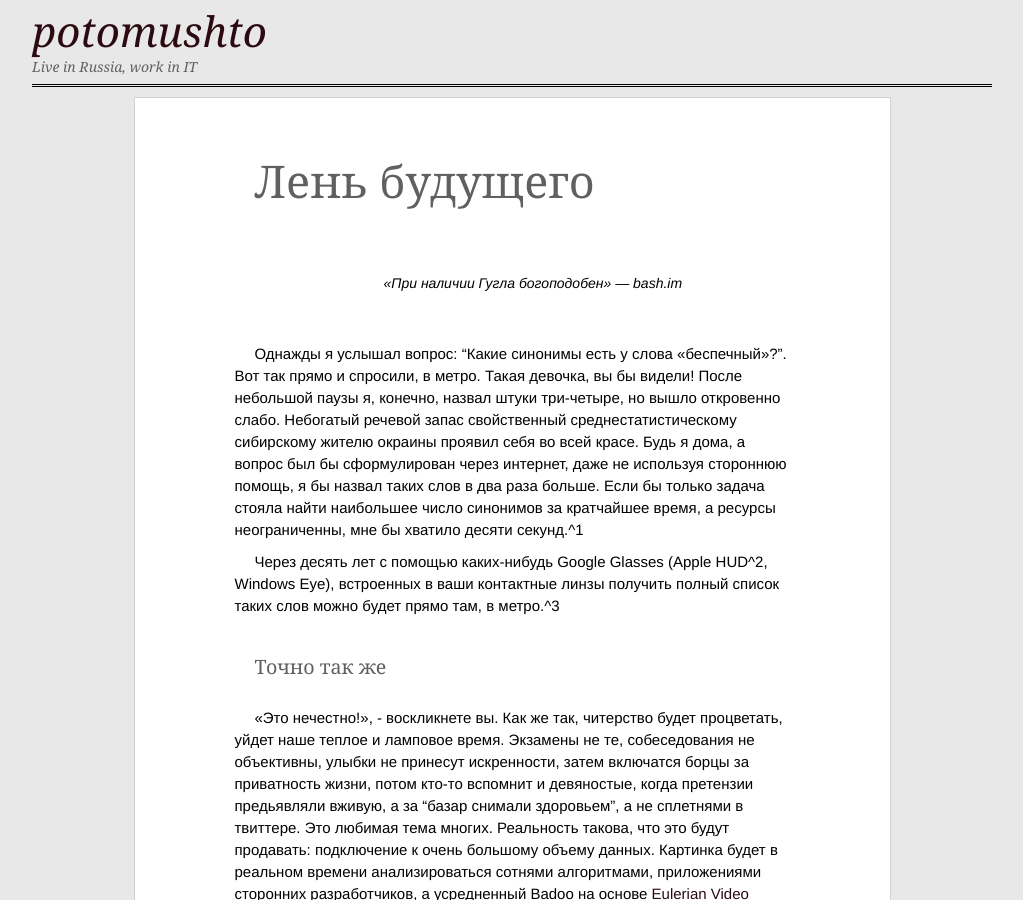
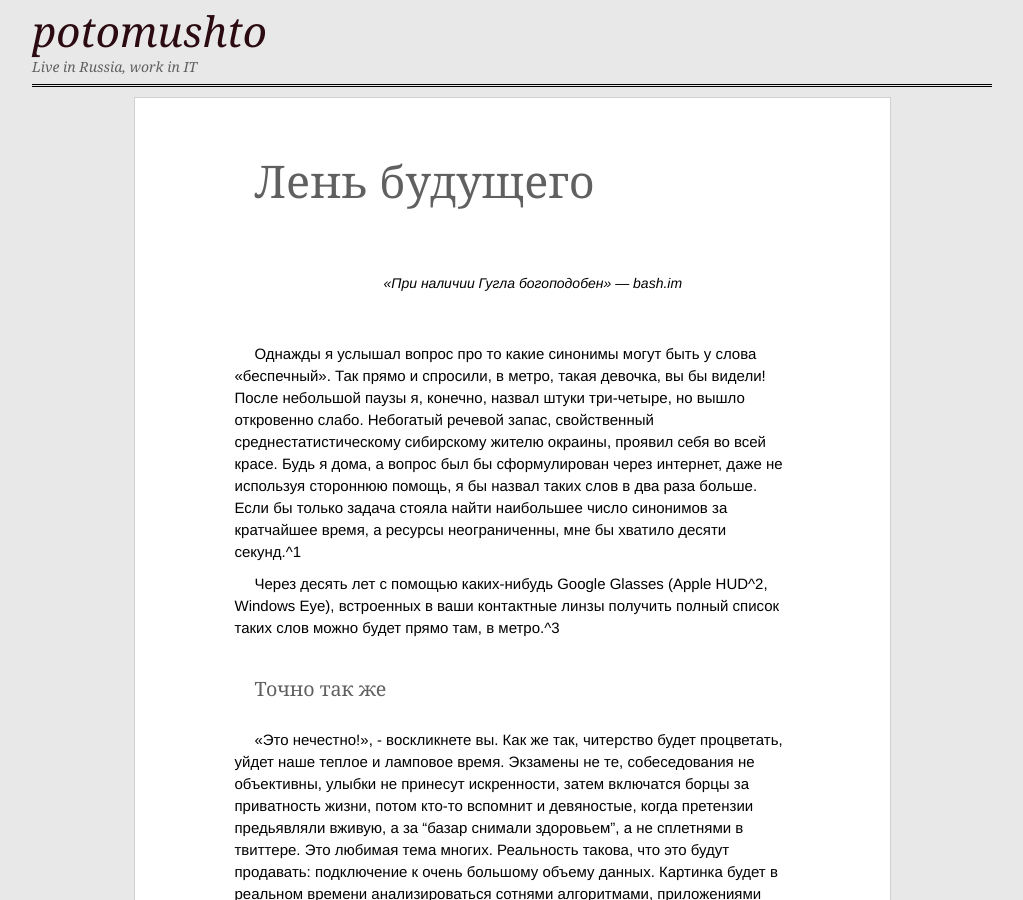
Before and after one commit to ptmt/ptmt.github.com, a Jekyll site: the page built from _posts/2012-07-02-we-are-lazy.md, in a window 1280 px wide and 900 px high. Shown: the whole window, without its empty margins (128-1151 px from the left). Built offline with Jekyll 4.4.1, drawn with Linux system fonts in a browser that asks for light colours; Markdown is read by kramdown in place of the engine named in the settings.

Commit message:
Update master

```diff
--- a/_posts/2012-07-02-we-are-lazy.md
+++ b/_posts/2012-07-02-we-are-lazy.md
@@ -6,7 +6,7 @@ title:  Лень будущего
 
 > «При наличии Гугла богоподобен» — bash.im
 
-Однажды я услышал вопрос: “Какие синонимы есть у слова «беспечный»?”. Вот так прямо и спросили, в метро. Такая девочка, вы бы видели! После небольшой паузы я, конечно, назвал штуки три-четыре, но вышло откровенно слабо. Небогатый речевой запас свойственный среднестатистическому сибирскому жителю окраины проявил себя во всей красе. Будь я дома, а вопрос был бы сформулирован через интернет, даже не используя стороннюю помощь, я бы назвал таких слов в два раза больше. Если бы только задача стояла найти наибольшее число синонимов за кратчайшее время, а ресурсы неограниченны, мне бы хватило десяти секунд.^1
+Однажды я услышал вопрос про то какие синонимы могут быть у слова «беспечный». Так прямо и спросили, в метро, такая девочка, вы бы видели! После небольшой паузы я, конечно, назвал штуки три-четыре, но вышло откровенно слабо. Небогатый речевой запас, свойственный среднестатистическому сибирскому жителю окраины, проявил себя во всей красе. Будь я дома, а вопрос был бы сформулирован через интернет, даже не используя стороннюю помощь, я бы назвал таких слов в два раза больше. Если бы только задача стояла найти наибольшее число синонимов за кратчайшее время, а ресурсы неограниченны, мне бы хватило десяти секунд.^1
 
 Через десять лет с помощью каких-нибудь Google Glasses (Apple HUD^2, Windows Eye), встроенных в ваши контактные линзы получить полный список таких слов можно будет прямо там, в метро.^3
 
```
